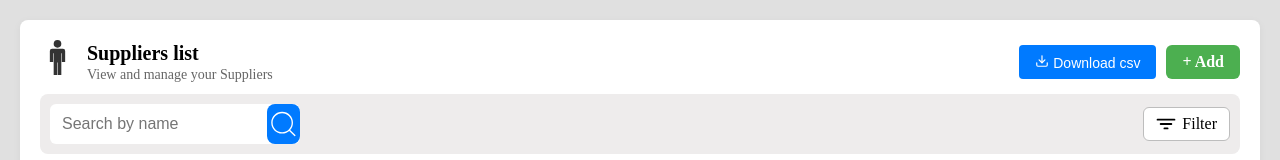
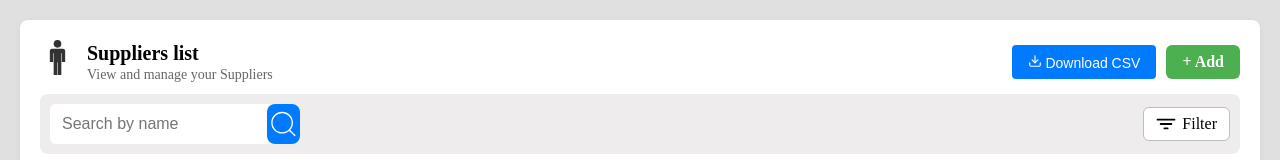
Before and after one commit to itsJitu/Supplier-CustomerDetails, a React (Vite) app in the folder Frontend/: page /SupplierList in a window 1280 px wide. Shown: the top 160 px of the page. Built offline with nearby package versions, Linux system fonts and the light colour scheme.

Commit message:
Add button working but download csv not

```diff
--- a/Frontend/src/Component/SupplierList.jsx
+++ b/Frontend/src/Component/SupplierList.jsx
@@ -5,7 +5,6 @@ import { FiDownload } from "react-icons/fi";
 import { CiSearch } from "react-icons/ci";
 import { IoFilter } from "react-icons/io5";
 import { Link } from 'react-router-dom'
-
 
 const supplierData = [
   {
@@ -38,21 +37,28 @@ const supplierData = [
 ];
 
 const downloadCSV = () => {
-  const headers = ["S.no", "Party/Supplier", "Contact Number", "Product", "Product Category", "Unit Price", "Supplier/Manufacturer"];
+  try {
+    const headers = [
+      "S.no",
+      "Party/Supplier",
+      "Contact Number",
+      "Product",
+      "Product Category",
+      "Unit Price",
+      "Supplier/Manufacturer"
+    ];
 
     const rows = supplierData.map((row, index) => [
       index + 1,
-    row.name,
+      `"${row.name.replace(/"/g, '""')}"`,
       row.contact,
-    row.product,
-    row.category,
-    row.price,
-    row.type
+      `"${row.product.replace(/"/g, '""')}"`,
+      `"${row.category.replace(/"/g, '""')}"`,
+      `"${row.price.replace(/"/g, '""')}"`,
+      `"${row.type.replace(/"/g, '""')}"`
     ]);
 
-  let csvContent = "data:text/csv;charset=utf-8,"
-    + headers.join(",") + "\n"
-    + rows.map(e => e.join(",")).join("\n");
+    let csvContent = "data:text/csv;charset=utf-8," + headers.join(",") + "\n" + rows.map(e => e.join(",")).join("\n");
 
     const encodedUri = encodeURI(csvContent);
     const link = document.createElement("a");
@@ -61,9 +67,10 @@ const downloadCSV = () => {
     document.body.appendChild(link);
     link.click();
     document.body.removeChild(link);
+  } catch (error) {
+    console.error("Download failed:", error);
+  }
 };
-
-
 
 function SupplierList() {
   const [currentPage, setCurrentPage] = useState(1);
@@ -92,8 +99,8 @@ function SupplierList() {
           </div>
 
           <div className="list-btn">
-            <button className="download-btn" onClick={downloadCSV}><FiDownload /> <span>Download csv </span></button>
-            <Link to="/AddSuplier" className="add-btn">+ Add</Link>
+            <button className="download-btn" onClick={downloadCSV}><FiDownload /> <span>Download CSV </span></button>
+            <Link to="/AddSupplier" className="add-btn">+ Add</Link>
           </div>
         </div>
 
```
Lines whose indentation alone changed are shown as unchanged.
